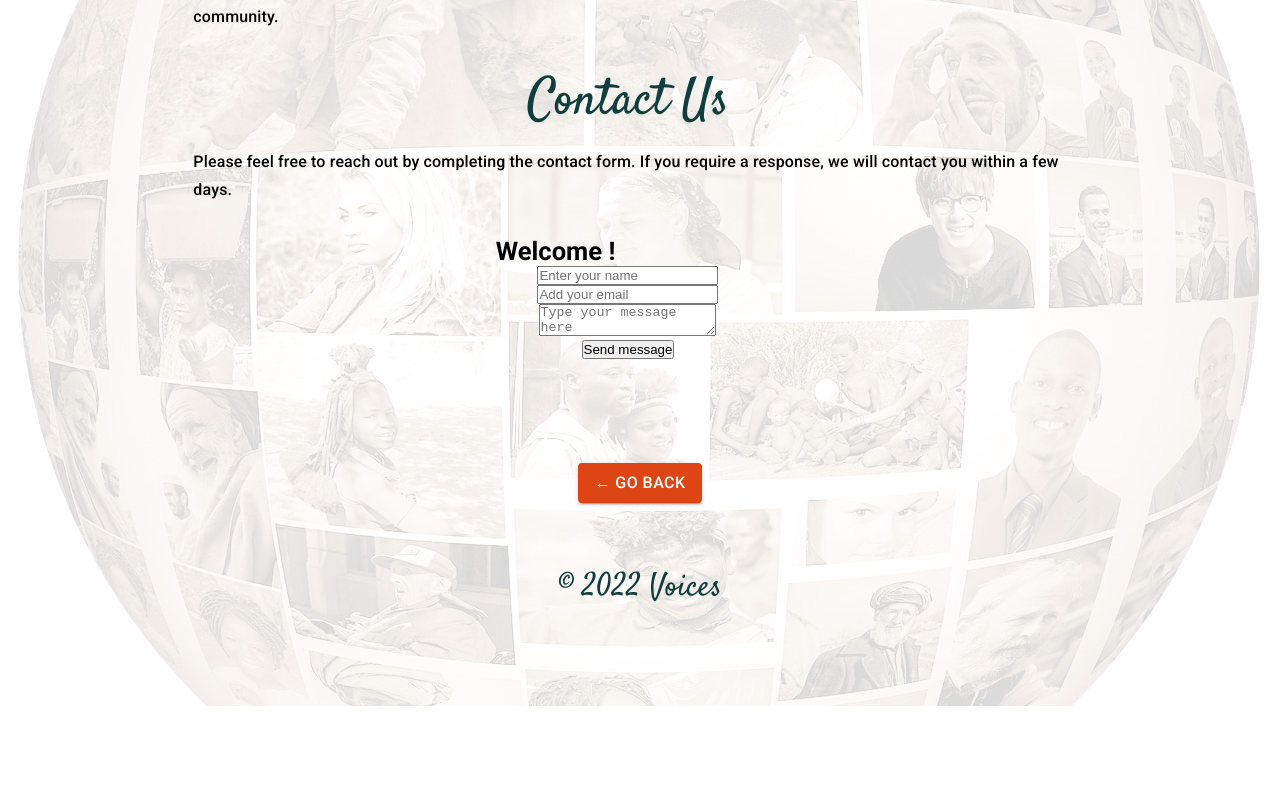
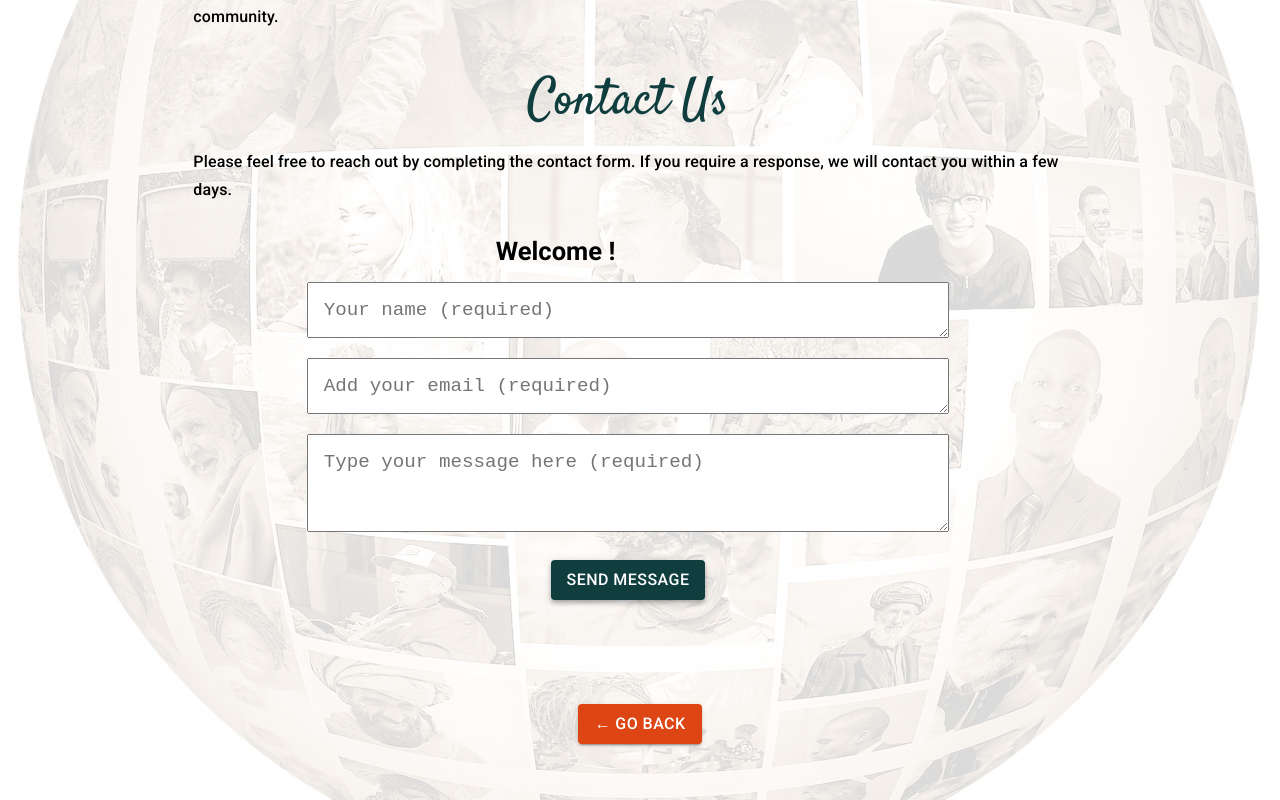
Before and after one commit to grace-anderson/voices, a React (Create React App) app in the folder client/: page /about in a window 1280 px wide. Shown: the part 374-1174 px from the top of the page. Before the commit the page ends 1080 px from the top, so only its background shows below. Built offline with nearby package versions, Linux system fonts and the light colour scheme.

Commit message:
added contact form

```diff
--- a/client/src/components/ContactForm/index.jsx
+++ b/client/src/components/ContactForm/index.jsx
@@ -1,7 +1,29 @@
 import React, { useState } from "react";
 import { validateEmail, validateName, validateMessage } from "../utils/helpers";
 
-import { Grid, Typography } from "@mui/material";
+import {
+  Button,
+  Grid,
+  styled,
+  TextareaAutosize,
+  Typography,
+} from "@mui/material";
+
+const CustomisedSubmitButton = styled(Button)`
+  font-size: 1rem;
+  color: white;
+  font-weight: 500;
+  background: #103e3f;
+  text-align: center;
+  box-shadow: 0px 2px 4px -1px rgb(0 0 0 / 20%),
+    0px 4px 5px 0px rgb(0 0 0 / 14%), 0px 1px 10px 0px rgb(0 0 0 / 12%);
+  :hover {
+    color: white;
+    font-weight: 700;
+    background: #dd4614;
+    transition: box-shadow 300ms cubic-bezier(0.4, 0, 0.2, 1) 0ms;
+  }
+`;
 
 function ContactForm() {
   const [name, setName] = useState("");
@@ -83,48 +105,79 @@ function ContactForm() {
       </Grid>
       <Grid item xs={1} />
       <form style={{ display: "flex", flexDirection: "column" }}>
-        <div className="form__field">
-          <input
-            className="form__input"
+        <div>
+          <TextareaAutosize
+            name="name"
+            placeholder="Your name (required)"
             value={name}
-            name="name"
+            variant="outlined"
+            type="text"
             onBlur={handleBlank}
             onChange={handleInputChange}
-            type="text"
-            placeholder="Enter your name"
-          />
-        </div>
-        <div className="form__field">
-          <input
-            className="form__input"
-            value={email}
-            name="email"
-            onBlur={handleBlank}
-            onChange={handleInputChange}
-            type="email"
-            placeholder="Add your email"
-          />
-        </div>
-        <div className="form__field">
-          <textarea
-            className="form__input"
-            value={message}
-            name="message"
-            onBlur={handleBlank}
-            onChange={handleInputChange}
-            type="text"
-            placeholder="Type your message here"
+            style={{
+              marginTop: "1rem",
+              padding: "1rem",
+              height: "1rem",
+              width: "70%",
+              fontFamily: "Roboto', sans-serif",
+              fontSize: "1.2rem",
+            }}
+            noValidate={false}
+            required
           />
         </div>
         <div>
-          <button
-            className="form__submit"
-            type="button"
+          <TextareaAutosize
+            name="email"
+            placeholder="Add your email (required)"
+            value={email}
+            variant="outlined"
+            type="email"
+            onBlur={handleBlank}
+            onChange={handleInputChange}
+            style={{
+              marginTop: "1rem",
+              padding: "1rem",
+              height: "1rem",
+              width: "70%",
+              fontFamily: "Roboto', sans-serif",
+              fontSize: "1.2rem",
+            }}
+            noValidate={false}
+            required
+          />
+        </div>
+        <div>
+          <textarea
+            name="message"
+            placeholder="Type your message here (required)"
+            value={message}
+            variant="outlined"
+            type="text"
+            onBlur={handleBlank}
+            onChange={handleInputChange}
+            style={{
+              marginTop: "1rem",
+              padding: "1rem",
+              height: "4rem",
+              width: "70%",
+              fontFamily: "Roboto', sans-serif",
+              fontSize: "1.2rem",
+            }}
+            noValidate={false}
+            required
+          />
+        </div>
+        <Grid>
+          <CustomisedSubmitButton
+            variant="contained"
+            sx={{ marginTop: 3 }}
+            type="submit"
             onClick={handleFormSubmit}
           >
             Send message
-          </button>
-        </div>
+          </CustomisedSubmitButton>
+        </Grid>
       </form>
       {errorMessage && (
         <div>
--- a/client/src/components/StoryForm/index.jsx
+++ b/client/src/components/StoryForm/index.jsx
@@ -114,9 +114,7 @@ const StoryForm = () => {
         }}
       >
         {/* form heading row */}
-        <Typography variant="h3">
-          Take some time to write a story...
-        </Typography>
+        <Typography variant="h3">Take some time to write a story...</Typography>
 
         {Auth.loggedIn() ? (
           <>
```
